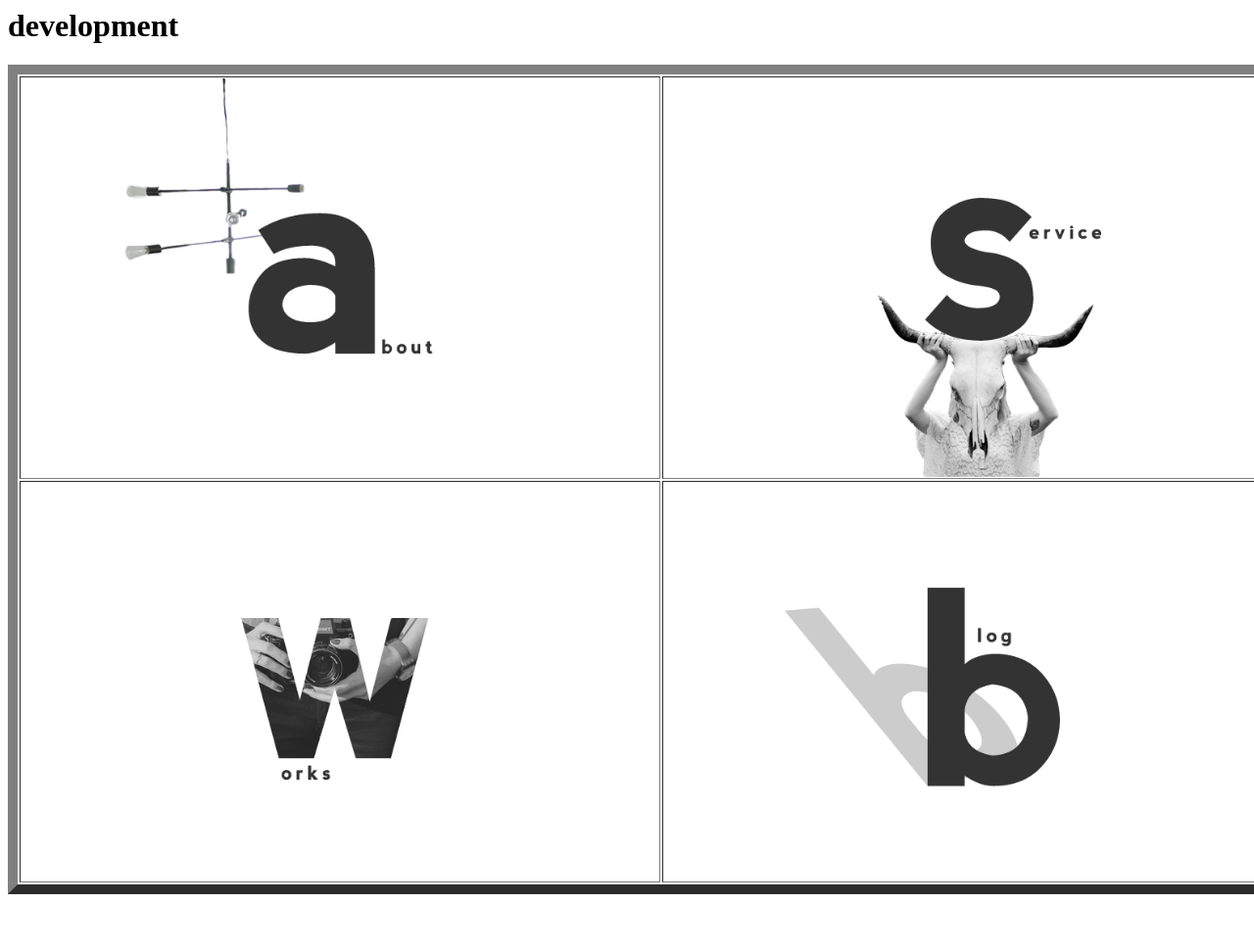
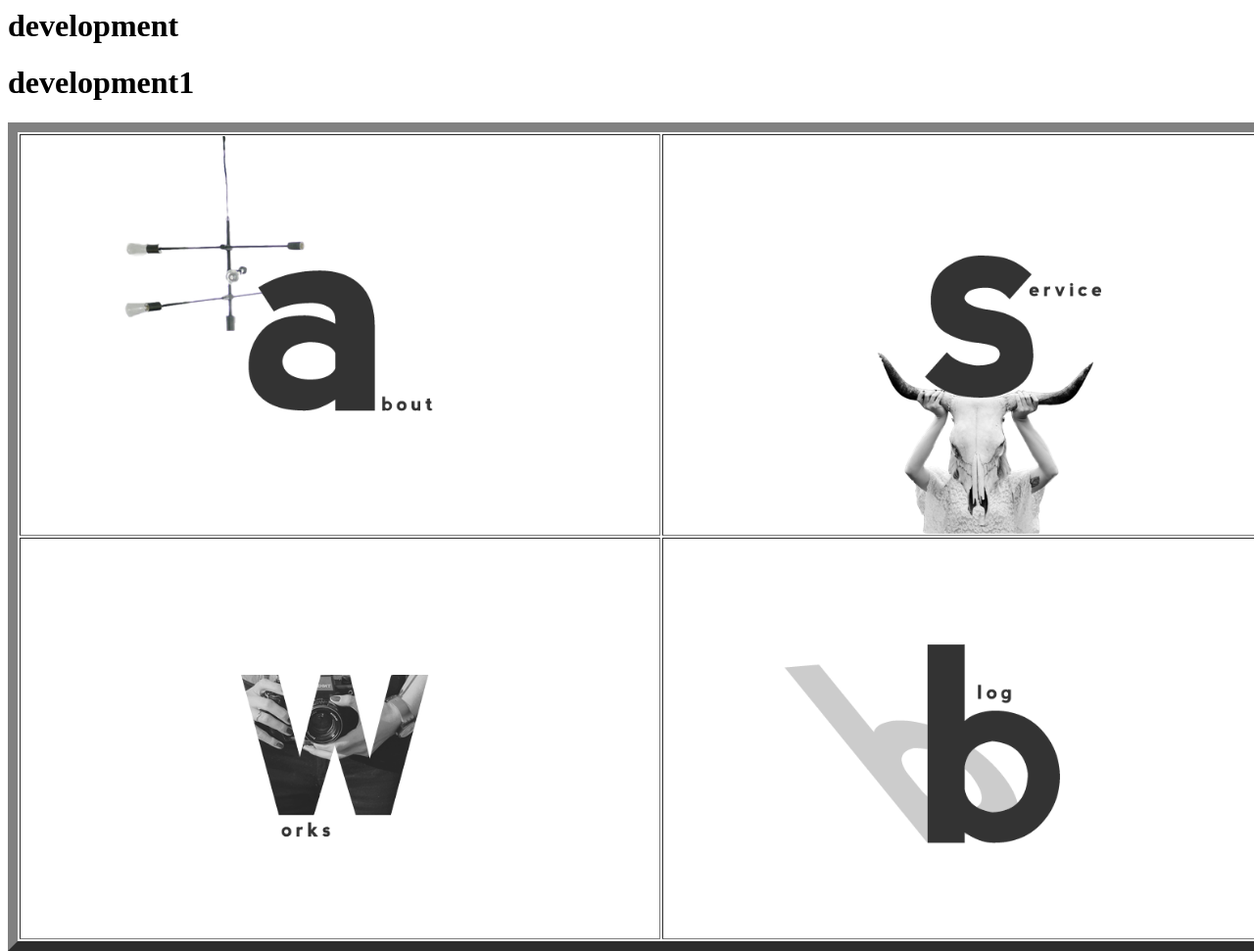
Before and after one commit to venkat44u/Melon-Studios, a plain HTML site: page home.html in a window 1280 px wide. Shown: the top 971 px of the page at 98% size. Before the commit the page ends 921 px from the top, so only its background shows below. Drawn offline with Linux system fonts and the light colour scheme.

Commit message:
Update home.html

```diff
--- a/home.html
+++ b/home.html
@@ -1,6 +1,7 @@
 <html>
 	<head>
 		<h1>development</h1>
+		<h1>development1</h1>
 	</head>
 
 	<body>
```
